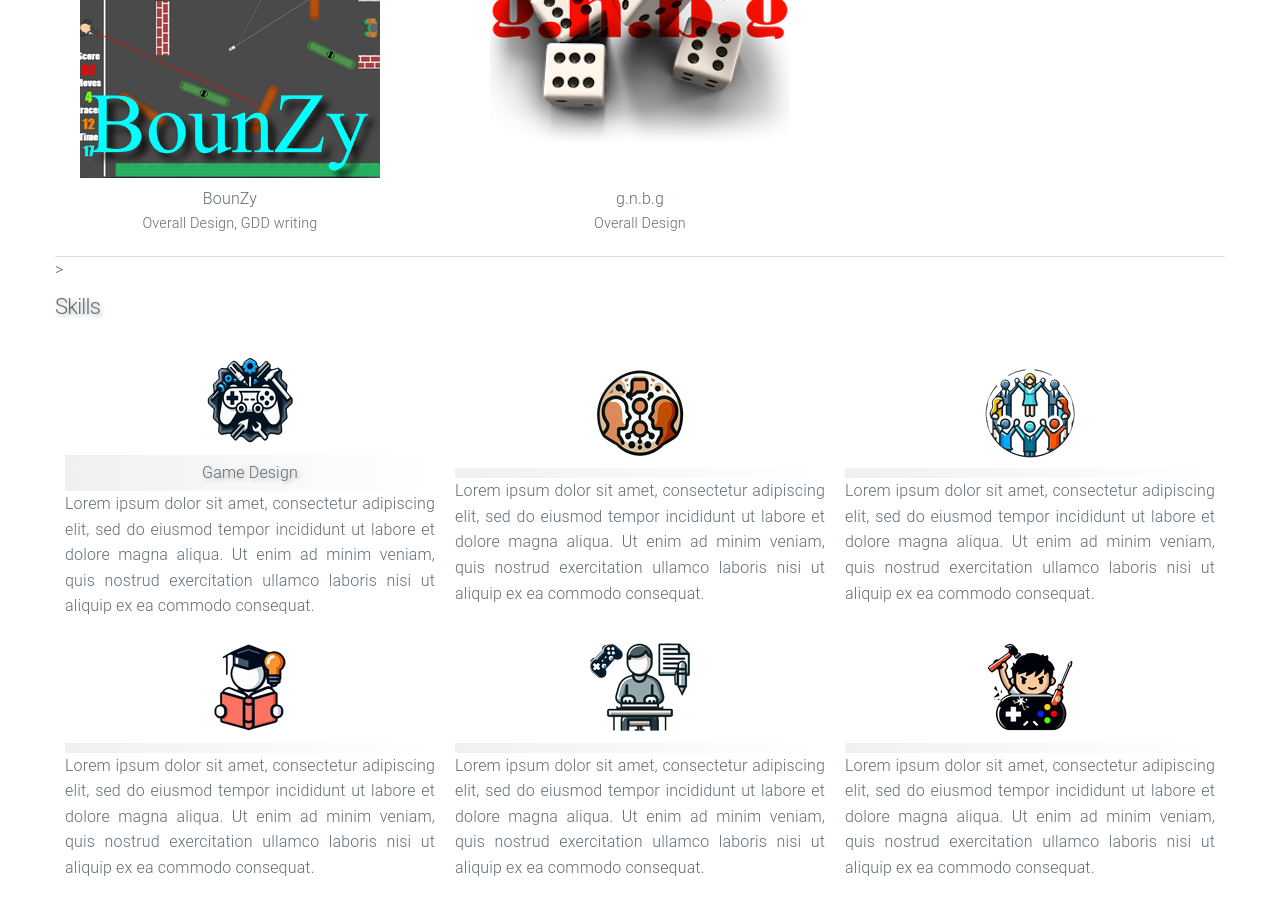
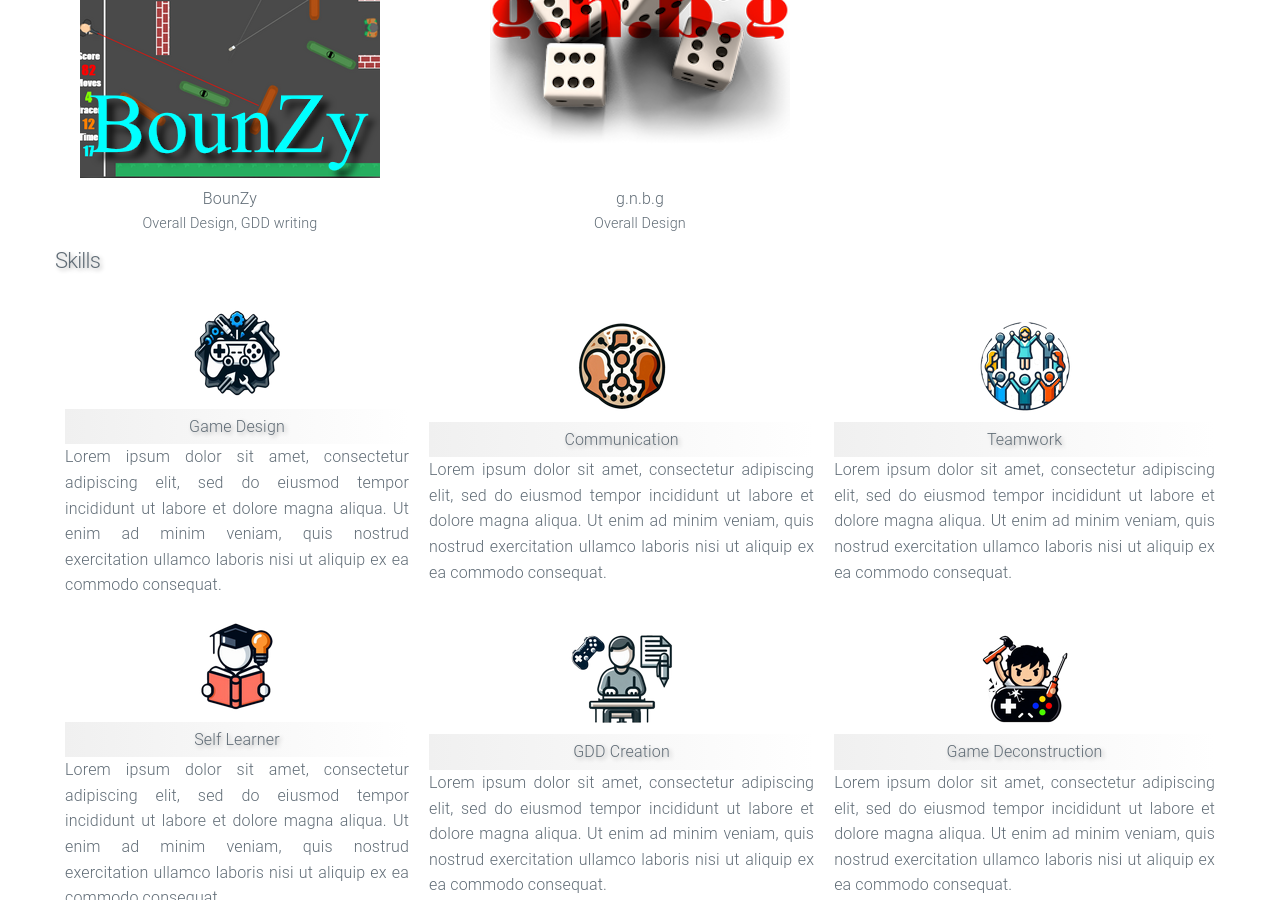
Before and after one commit to htramu/htk.github.io, a Jekyll site: the page built from index.html, in a window 1280 px wide and 900 px high, scrolled down 1562 px. Built offline with Jekyll 4.4.1, drawn with Linux system fonts in a browser that asks for light colours.

Commit message:
Update home.html

```diff
--- a/_layouts/home.html
+++ b/_layouts/home.html
@@ -140,7 +140,7 @@
 		{{ content }}
 
 		<div class="container">
-			<div <!-- style="border-top: 1px solid #ddd; margin: 10px 0;" -->></div>
+			<div></div> <!-- style="border-top: 1px solid #ddd; margin: 10px 0;"-->
 			<h4 class="text-shadow-shade">Skills</h4>
 				<table style="width: 100%; border-collapse: collapse;">
 					<tr>
@@ -151,29 +151,29 @@
 						</td>
 						<td style="padding: 10px; text-align: center; border-bottom: none;">
 							<img src="/assets/skills_communication.png" style="max-width: 100%; height: auto;">
-							<div class="bg-shade gradient-shade text-shadow-shade"></div>
+							<div class="bg-shade gradient-shade text-shadow-shade">Communication</div>
 							<div style="text-align: justify;">Lorem ipsum dolor sit amet, consectetur adipiscing elit, sed do eiusmod tempor incididunt ut labore et dolore magna aliqua. Ut enim ad minim veniam, quis nostrud exercitation ullamco laboris nisi ut aliquip ex ea commodo consequat.</div>
 						</td>
 						<td style="padding: 10px; text-align: center; border-bottom: none;">
 							<img src="/assets/skills_teamwork.png" style="max-width: 100%; height: auto;">
-							<div class="bg-shade gradient-shade text-shadow-shade"></div>
+							<div class="bg-shade gradient-shade text-shadow-shade">Teamwork</div>
 							<div style="text-align: justify;">Lorem ipsum dolor sit amet, consectetur adipiscing elit, sed do eiusmod tempor incididunt ut labore et dolore magna aliqua. Ut enim ad minim veniam, quis nostrud exercitation ullamco laboris nisi ut aliquip ex ea commodo consequat.</div>
 						</td>
 					</tr>
 					<tr>
 						<td style="padding: 10px; text-align: center; border-bottom: none;">
 							<img src="/assets/skills_selflearner.png" style="max-width: 100%; height: auto;">
-							<div class="bg-shade gradient-shade text-shadow-shade"></div>
+							<div class="bg-shade gradient-shade text-shadow-shade">Self Learner</div>
 							<div style="text-align: justify;">Lorem ipsum dolor sit amet, consectetur adipiscing elit, sed do eiusmod tempor incididunt ut labore et dolore magna aliqua. Ut enim ad minim veniam, quis nostrud exercitation ullamco laboris nisi ut aliquip ex ea commodo consequat.</div>
 						</td>
 						<td style="padding: 10px; text-align: center; border-bottom: none;">
 							<img src="/assets/skills_gddwriter.png" style="max-width: 100%; height: auto;">
-							<div class="bg-shade gradient-shade text-shadow-shade"></div>
+							<div class="bg-shade gradient-shade text-shadow-shade">GDD Creation</div>
 							<div style="text-align: justify;">Lorem ipsum dolor sit amet, consectetur adipiscing elit, sed do eiusmod tempor incididunt ut labore et dolore magna aliqua. Ut enim ad minim veniam, quis nostrud exercitation ullamco laboris nisi ut aliquip ex ea commodo consequat.</div>
 						</td>
 						<td style="padding: 10px; text-align: center; border-bottom: none;">
 							<img src="/assets/skills_decontructor.png" style="max-width: 100%; height: auto;">
-							<div class="bg-shade gradient-shade text-shadow-shade"></div>
+							<div class="bg-shade gradient-shade text-shadow-shade">Game Deconstruction</div>
 							<div style="text-align: justify;">Lorem ipsum dolor sit amet, consectetur adipiscing elit, sed do eiusmod tempor incididunt ut labore et dolore magna aliqua. Ut enim ad minim veniam, quis nostrud exercitation ullamco laboris nisi ut aliquip ex ea commodo consequat.</div>
 						</td>
 					</tr>
```
